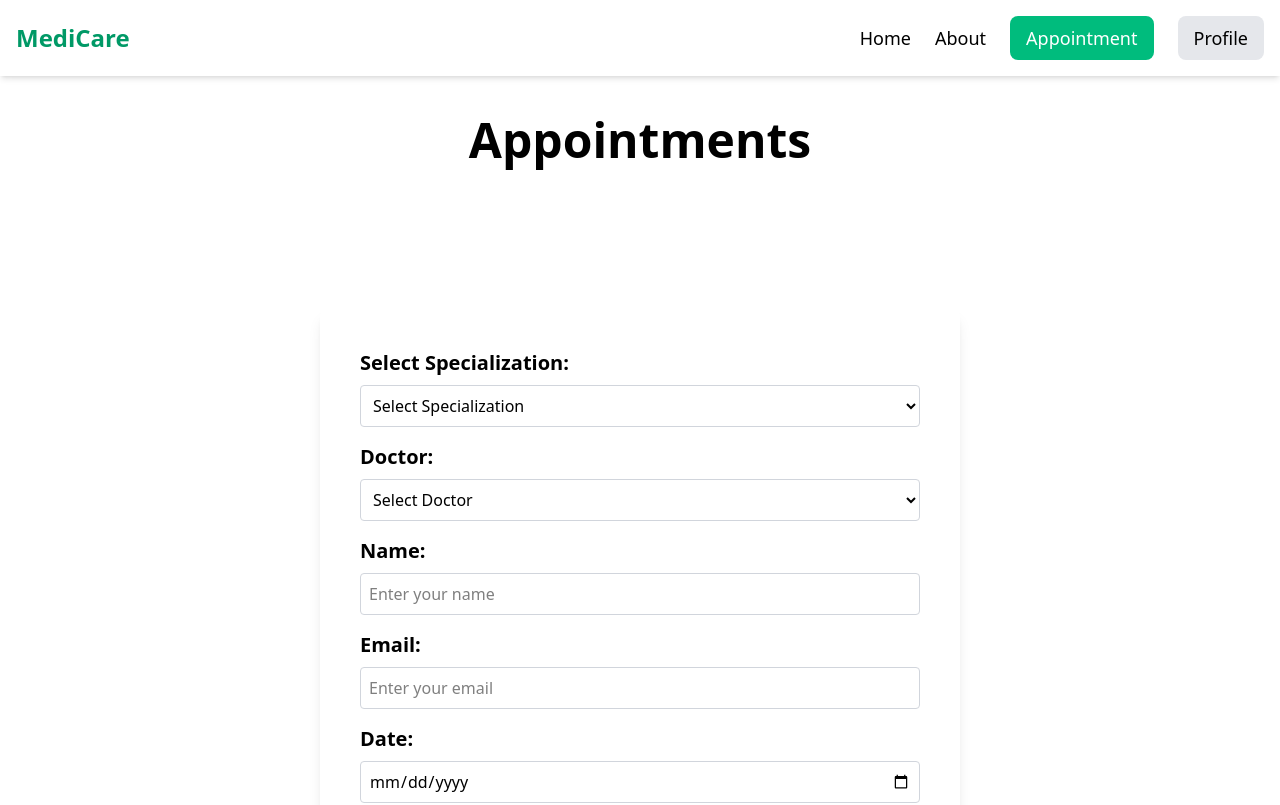
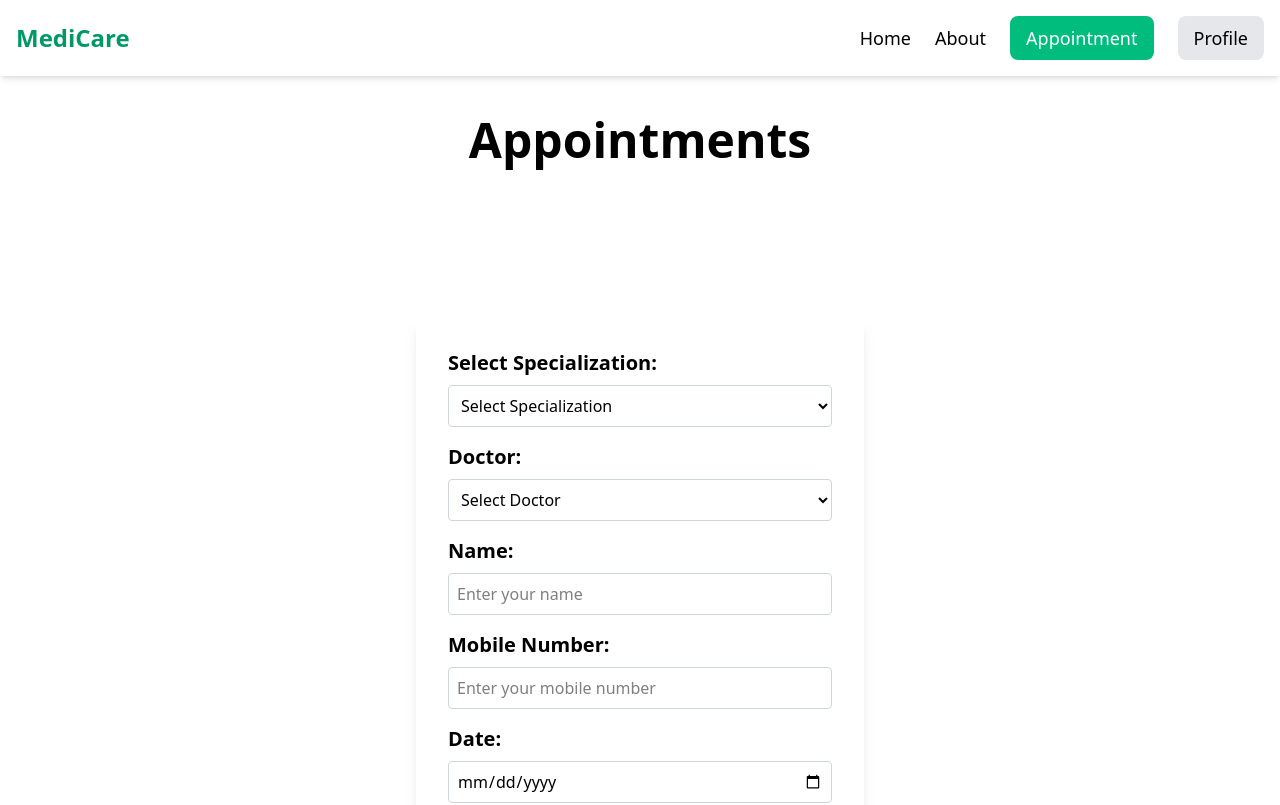
Before and after one commit to Diwakar-Bhardwaj/appointment-service, a React (Vite) app in the folder frontend/: page /appointments in a window 1280 px wide. Shown: the top 805 px of the page. Built offline with nearby package versions, Linux system fonts and the light colour scheme; sample sign-in values are in the browser's storage.

Commit message:
Update Appointments.jsx

```diff
--- a/frontend/src/components/Appointments.jsx
+++ b/frontend/src/components/Appointments.jsx
@@ -1,71 +1,70 @@
-import React from 'react'
-import { useState,useEffect,useContext } from 'react'
-
+import React, { useState, useEffect, useContext } from 'react';
+import { useNavigate } from 'react-router-dom';
 import { cardio, dental, dermatology, neurology, orthopedic } from '../assets/assets';
 import { AppointmentContext } from '../context/AppointmentContext';
-import MyAppointments from './MyAppointments';
-import { useNavigate } from 'react-router-dom';
-
-
 
 const Appointments = () => {
-
-    const navigate=useNavigate();
+  const navigate = useNavigate();
   const [specialization, setSpecialization] = useState('');
   const [doctor, setDoctor] = useState('');
   const [name, setName] = useState('');
-    const [email, setEmail] = useState('');
+  const [mobile, setMobile] = useState('');
   const [date, setDate] = useState('');
+  const [clk, setClk] = useState(false);
+
+  const { appointments, setAppointments } = useContext(AppointmentContext);
+
   useEffect(() => {
     const token = localStorage.getItem('token');
     if (!token) {
       navigate('/pages/login');
-      return ;
+      return;
     }
   }, [navigate]);
 
-    const [clk,setClk] = useState(false)
-
-    const { appointments, setAppointments } = useContext(AppointmentContext);
   useEffect(() => {
     const stored = localStorage.getItem('appointments');
     if (stored) {
-      setAppointments(JSON.parse(stored));  // Load saved appointments into state
+      setAppointments(JSON.parse(stored));
     }
   }, []);
 
-
   const submitHandler = (e) => {
     e.preventDefault();
-        const newData = { specialization, doctor, name, email, date };
-        setAppointments(prev => [...prev, newData]); // save the contest
 
-                // save in local storage
-        const existing=JSON.parse(localStorage.getItem('appointments')) || [];
-        const update=[...existing,newData];
-        localStorage.setItem('appointments', JSON.stringify(update));
+    const token = localStorage.getItem('token');
+    const userEmail = token ? JSON.parse(atob(token.split('.')[1])).email : '';
 
+    const newData = {
+      specialization,
+      doctor,
+      name,
+      mobile,
+      email: userEmail, // stored using login email
+      date,
+    };
+
+    const updated = [...appointments, newData];
+    setAppointments(updated);
+    localStorage.setItem('appointments', JSON.stringify(updated));
+
+    // Clear form
     setSpecialization('');
-        setDate('')
-        setName('')
-        setDoctor('')
-        setEmail('')
+    setDate('');
+    setName('');
+    setDoctor('');
+    setMobile('');
+    setClk(true);
     console.log('New appointment added:', newData);
-        setClk(true)
-
-    }
-
-
-
-
+  };
 
   return (
     <div>
       <h1 className='text-5xl text-center font-bold mb-10 mt-10'>Appointments</h1>
-        <div className='flex justify-center items-center h-screen'>
-            <form onSubmit={(e) => submitHandler(e)} className='flex flex-col w-1/2 bg-white p-10 rounded-lg shadow-lg'>
+      <div className='flex justify-center items-center min-h-screen px-4'>
+        <form onSubmit={submitHandler} className='flex flex-col w-full max-w-md bg-white p-8 rounded-lg shadow-lg'>
           <label className='mb-2 text-xl font-semibold'>Select Specialization:</label>
-            <select onChange={(e) => {setSpecialization(e.target.value)}} className='mb-4 p-2 border border-gray-300 rounded' value={specialization} required>
+          <select onChange={(e) => setSpecialization(e.target.value)} className='mb-4 p-2 border border-gray-300 rounded' value={specialization} required>
             <option value="">Select Specialization</option>
             <option value="cardiology">Cardiology</option>
             <option value="dental">Dental</option>
@@ -73,41 +72,31 @@ const Appointments = () => {
             <option value="neurology">Neurology</option>
             <option value="orthopedics">Orthopedics</option>
           </select>
+
           <label className='mb-2 text-xl font-semibold'>Doctor:</label>
-            <select onChange={(e)=>setDoctor(e.target.value)}className='mb-4 p-2 border border-gray-300 rounded' required>
+          <select onChange={(e) => setDoctor(e.target.value)} className='mb-4 p-2 border border-gray-300 rounded' required>
             <option value="">Select Doctor</option>
-                { specialization=== 'cardiology' ? cardio.map((item,index)=> {return (
-                    <option value={item.name}>{item.name}</option>
-                )}) : null}
-                { specialization=== 'dental' ? dental.map((item,index)=> {return (
-                    <option value={item.name}>{item.name}</option>
-                )}) : null}
-                { specialization=== 'dermatology' ? dermatology.map((item,index)=> {return (
-                    <option value={item.name}>{item.name}</option>
-                )}) : null}
-                { specialization=== 'neurology' ? neurology.map((item,index)=> {return (
-                    <option value={item.name}>{item.name}</option>
-                )}) : null}
-                { specialization=== 'orthopedics' ? orthopedic.map((item,index)=> {return (
-                    <option value={item.name}>{item.name}</option>
-                )}) : null}
+            {specialization === 'cardiology' && cardio.map((item) => <option key={item.name} value={item.name}>{item.name}</option>)}
+            {specialization === 'dental' && dental.map((item) => <option key={item.name} value={item.name}>{item.name}</option>)}
+            {specialization === 'dermatology' && dermatology.map((item) => <option key={item.name} value={item.name}>{item.name}</option>)}
+            {specialization === 'neurology' && neurology.map((item) => <option key={item.name} value={item.name}>{item.name}</option>)}
+            {specialization === 'orthopedics' && orthopedic.map((item) => <option key={item.name} value={item.name}>{item.name}</option>)}
           </select>
+
           <label className='mb-2 text-xl font-semibold'>Name:</label>
-            <input type="text" className='mb-4 p-2 border border-gray-300 rounded' placeholder='Enter your name' value={name} onChange={(e)=>setName(e.target.value)} required/>
+          <input type="text" className='mb-4 p-2 border border-gray-300 rounded' placeholder='Enter your name' value={name} onChange={(e) => setName(e.target.value)} required />
 
-            <label className='mb-2 text-xl font-semibold'>Email:</label>
-            <input type="email" className='mb-4 p-2 border border-gray-300 rounded' placeholder='Enter your email' value={email} onChange={(e)=>setEmail(e.target.value)} required />
+          <label className='mb-2 text-xl font-semibold'>Mobile Number:</label>
+          <input type="tel" className='mb-4 p-2 border border-gray-300 rounded' placeholder='Enter your mobile number' value={mobile} onChange={(e) => setMobile(e.target.value)} required />
 
           <label className='mb-2 text-xl font-semibold'>Date:</label>
-            <input type="date" className='mb-4 p-2 border border-gray-300 rounded' value={date} onChange={(e)=>setDate(e.target.value)} required />
+          <input type="date" className='mb-4 p-2 border border-gray-300 rounded' value={date} onChange={(e) => setDate(e.target.value)} required />
 
           <button type="submit" className='bg-blue-500 text-white py-2 px-4 rounded hover:bg-blue-600'>Book Appointment</button>
         </form>
       </div>
+    </div>
+  );
+};
 
-
-    </div>
-  )
-}
-
-export default Appointments
+export default Appointments;
```
Lines whose indentation alone changed are shown as unchanged.
